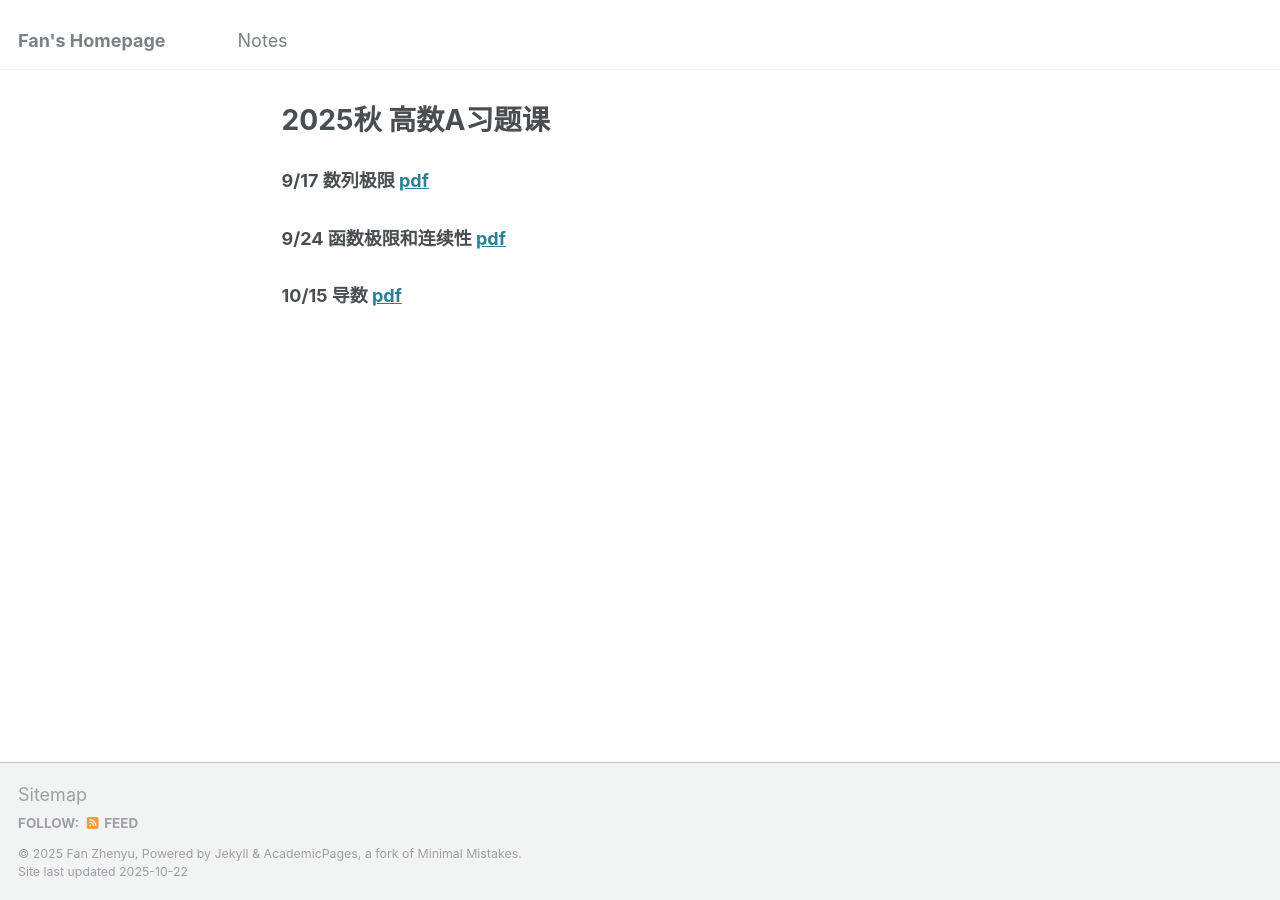
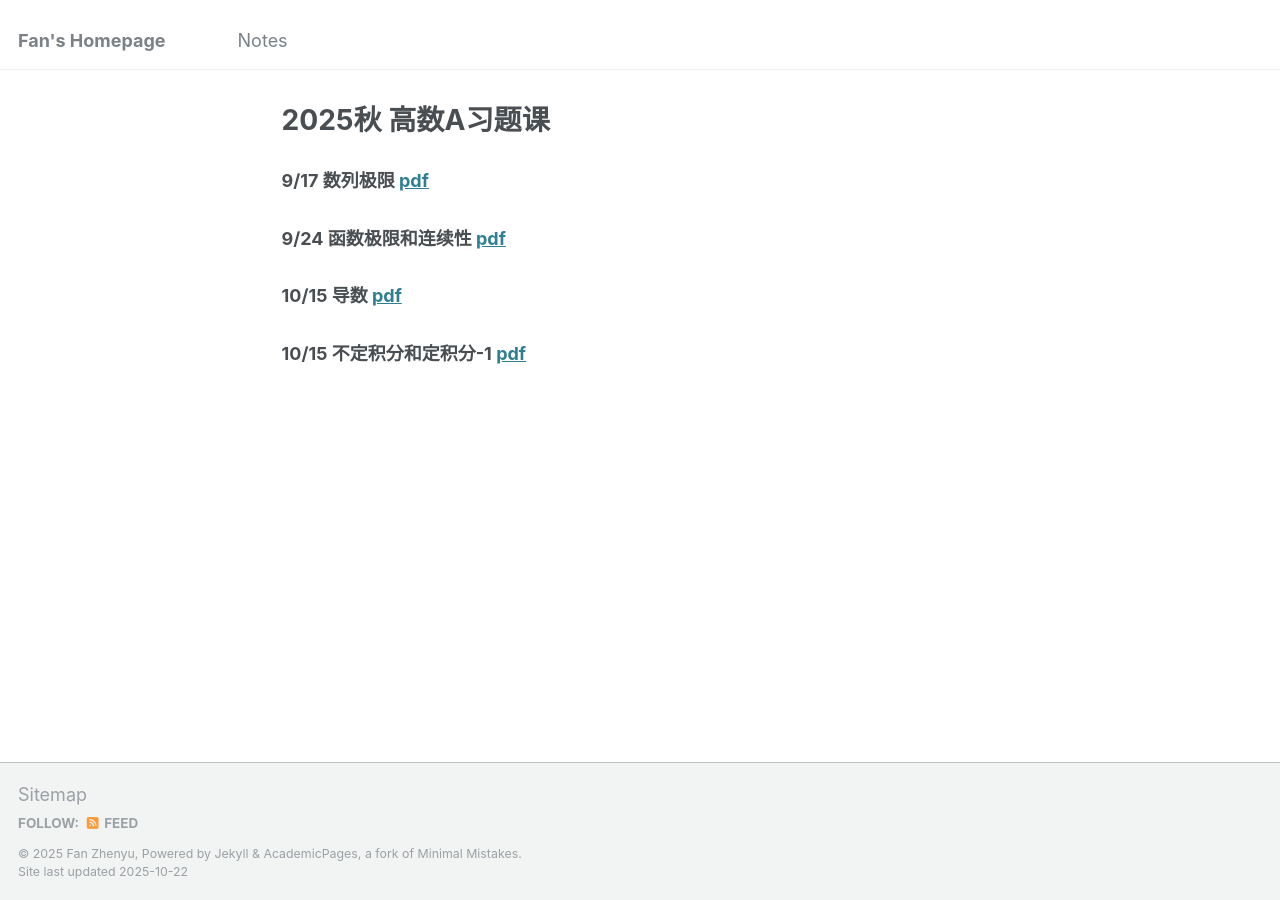
Before and after one commit to fanzymath/fanzymath.github.io, a Jekyll site: the page built from _notes/2025-fall-adv-A.md, in a window 1280 px wide. Built offline with Jekyll 4.4.1, drawn with Linux system fonts in a browser that asks for light colours.

Commit message:
Update 2025-fall-adv-A.md

```diff
--- a/_notes/2025-fall-adv-A.md
+++ b/_notes/2025-fall-adv-A.md
@@ -12,3 +12,4 @@ location: "Beijing"
 ### 9/17 数列极限 [pdf](https://fanzymath.github.io/files/9_17_limit_of_sequence.pdf)
 ### 9/24 函数极限和连续性 [pdf](https://fanzymath.github.io/files/9_24_Continuity.pdf)
 ### 10/15 导数 [pdf](https://fanzymath.github.io/files/10_15_derivatives.pdf)
+### 10/15 不定积分和定积分-1 [pdf](https://fanzymath.github.io/files/10_22_Integral.pdf)
```
